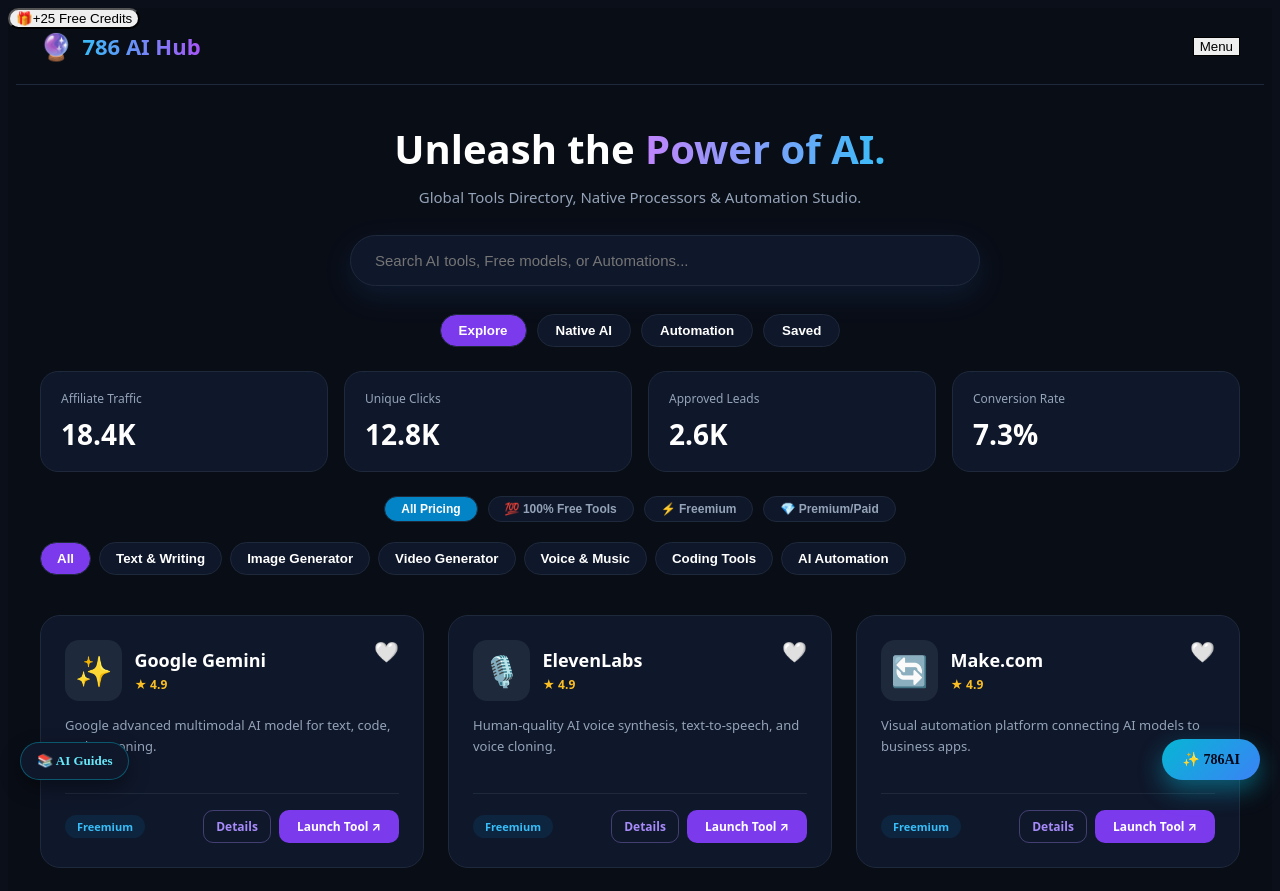
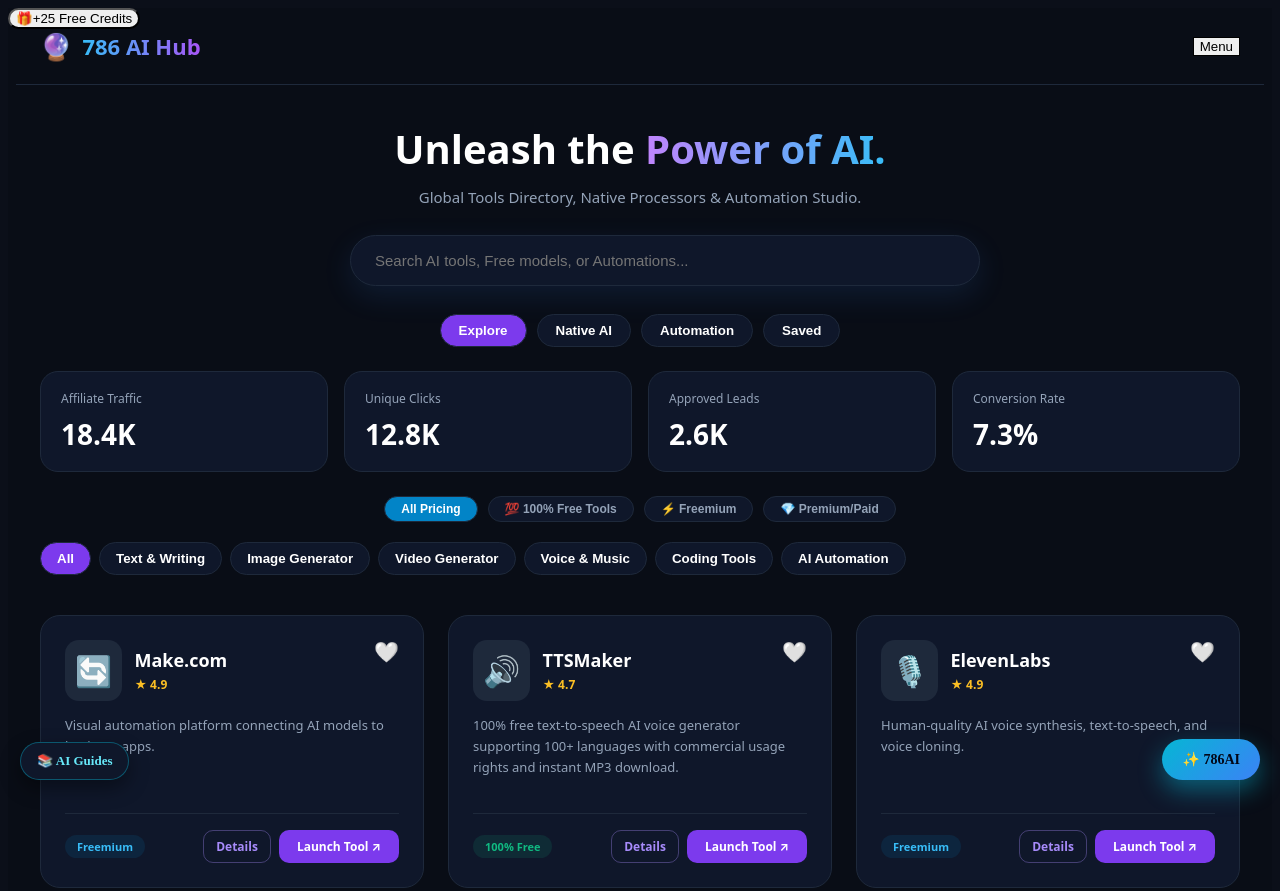
Before and after one commit to aliraza14361-pixel/786ai-hub, a Next.js app: page / in a window 1280 px wide. Shown: the top 891 px of the page. Built offline with nearby package versions, Linux system fonts and the light colour scheme.

Commit message:
pin Make.com (#1) and ElevenLabs (#2) to top homepage slots

```diff
--- a/app/page.jsx
+++ b/app/page.jsx
@@ -471,7 +471,7 @@ export default function Home() {
           </div>
 
           <div style={{ display: 'grid', gridTemplateColumns: 'repeat(auto-fill, minmax(320px, 1fr))', gap: '24px' }}>
-            {[...filteredTools].sort((a,b)=>{const r=(x)=>{const n=((x&&(x.name||x.title||x.slug))||"").toLowerCase();return n.includes("gemini")?1:n.includes("elevenlabs")?2:n.includes("make")?3:n.includes("jasper")?4:99;};return r(a)-r(b);}).map((t) => (
+            {[...filteredTools].sort((a,b)=>{const r=(x)=>{const n=((x&&(x.name||x.title||x.slug))||"").toLowerCase();return n.includes("make")?1:n.includes("elevenlabs")?2:n.includes("gemini")?3:99;};return r(a)-r(b);}).map((t) => (
               <div key={t.id} style={{ backgroundColor: cardBg, border: `1px solid ${borderCol}`, borderRadius: '20px', padding: '24px', display: 'flex', flexDirection: 'column', justifyContent: 'space-between', gap: '16px' }}>
                 <div>
                   <div style={{ display: 'flex', justifyContent: 'space-between', alignItems: 'flex-start', marginBottom: '14px' }}>
```
